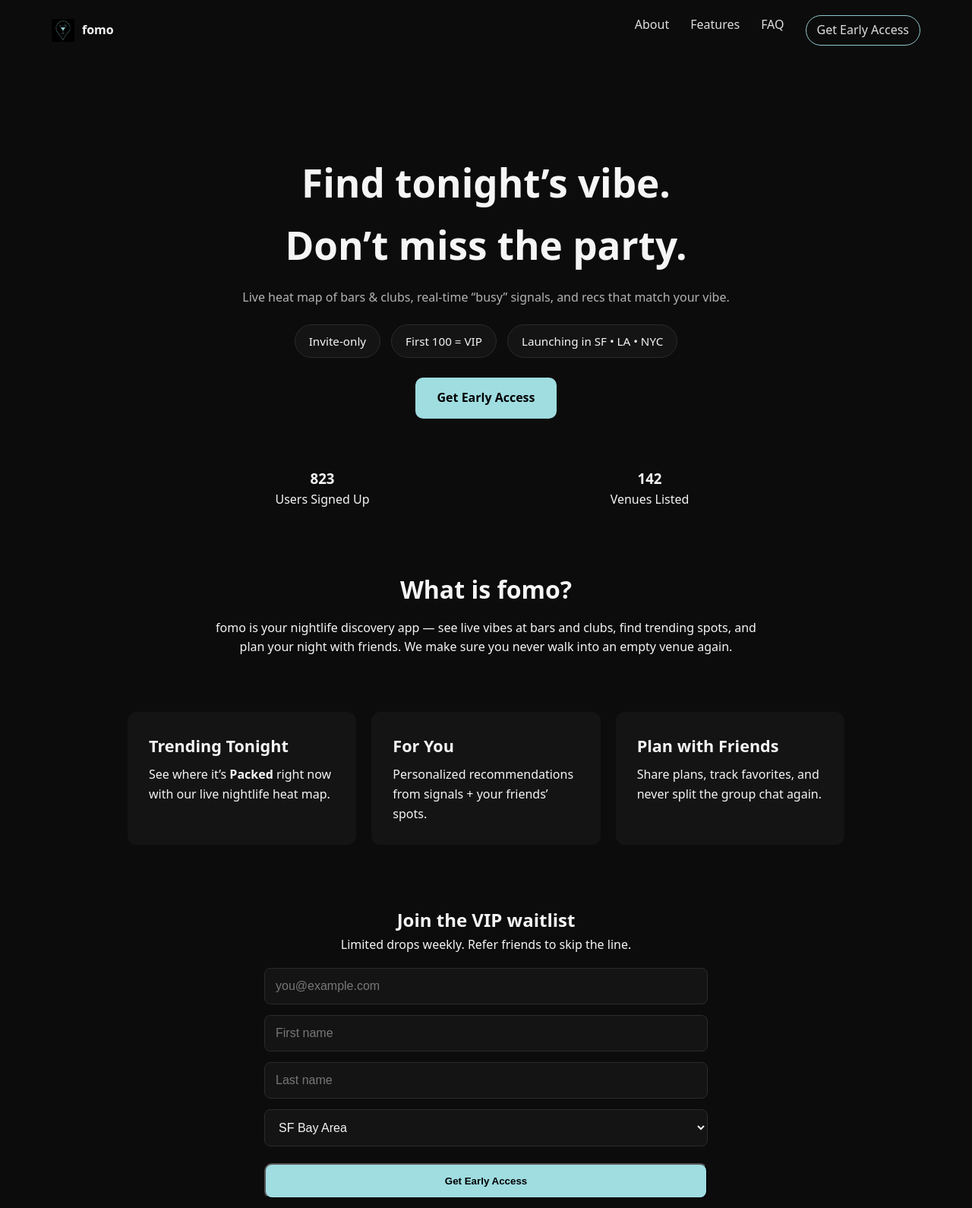
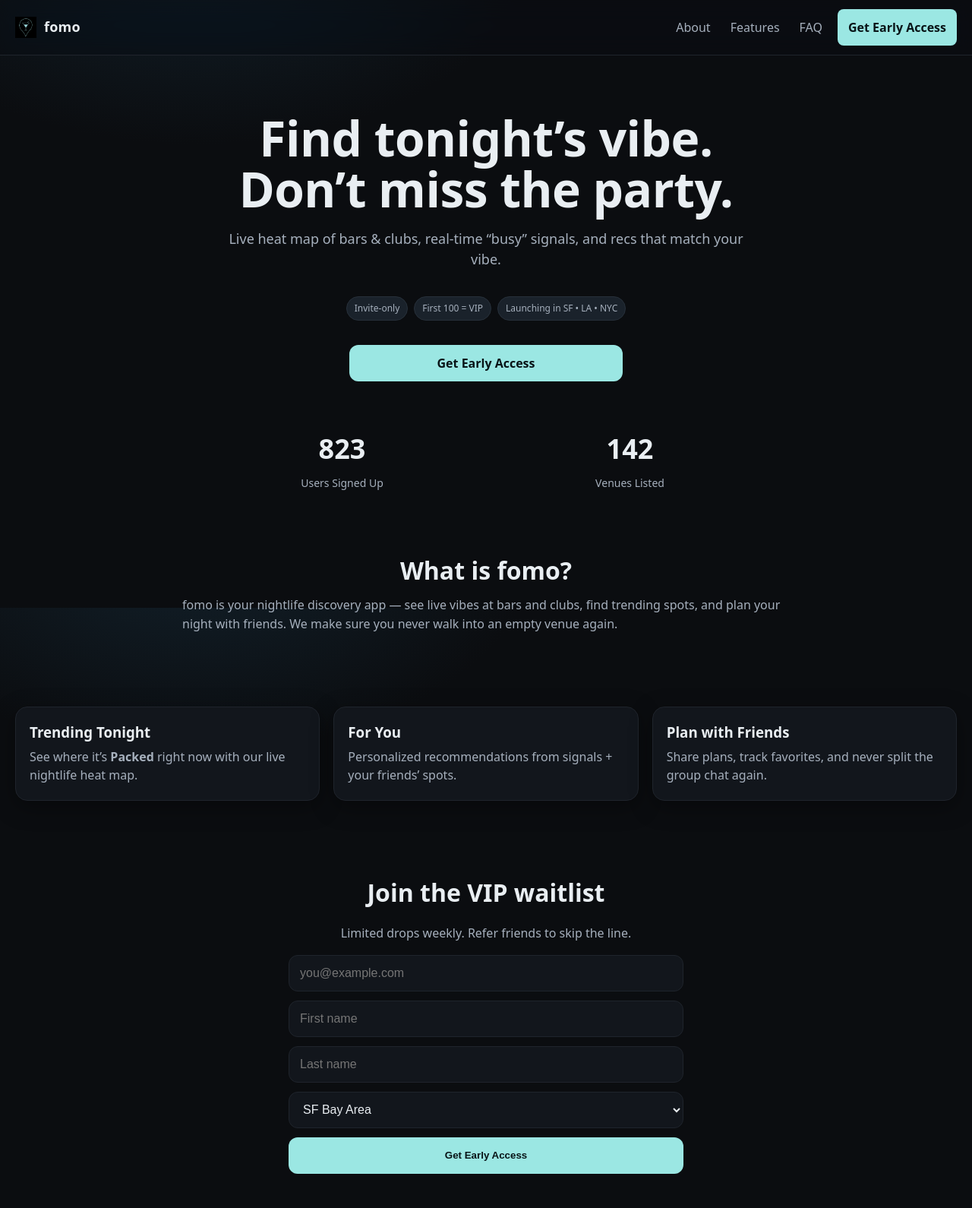
Before and after one commit to kstender11/Landing-Page, a website: page index.html in a window 1280 px wide. Shown: the top 1590 px of the page at 76% size. Drawn offline with Linux system fonts and the light colour scheme.

Commit message:
Add ios styling

```diff
--- a/styles.css
+++ b/styles.css
@@ -1,247 +1,356 @@
+/* =========================
+   Fomo / Clubview — styles.css (full)
+   Mobile-first, iOS-polished, no layout changes to your HTML
+   ========================= */
+
+/* ----- Theme tokens ----- */
 :root {
-    --bg: #0c0c0c;
-    --text: #f5f5f5;
-    --muted: #b3b3b3;
-    --accent: #9fdde1; /* turquoise */
+  --bg: #0b0d10;
+  --bg-2: #12161c;
+  --card: #12161c;
+  --border: #1f242c;
+  --text: #e9eef2;
+  --muted: #a6b0bd;
+  --link: #cfe6ff;
+  --accent: #9be7e3;         /* CTA teal */
+  --accent-2: #79d5cf;
+  --badge-bg: #1a222b;
+  --badge-br: #27303a;
+  --shadow: 0 8px 30px rgba(0,0,0,.35);
+  --radius: 16px;
 }
 
-  * { margin: 0; padding: 0; box-sizing: border-box; }
+/* Prevent iOS auto-zoom on inputs; consistent text sizing */
+html { -webkit-text-size-adjust: 100%; }
+
+*,
+*::before,
+*::after { box-sizing: border-box; }
+
+html, body { height: 100%; }
 
 body {
-    font-family: system-ui, -apple-system, Segoe UI, Inter, Roboto, Arial, sans-serif;
-    background: var(--bg);
+  margin: 0;
+  font-family: ui-sans-serif, system-ui, -apple-system, "Segoe UI",
+               Roboto, Helvetica, Arial, "Apple Color Emoji", "Segoe UI Emoji";
   color: var(--text);
-    line-height: 1.6;
+  background: radial-gradient(1000px 600px at 20% -10%, #12202a 0%, #0b0d10 45%) fixed,
+              var(--bg);
+  line-height: 1.55;
+  -webkit-font-smoothing: antialiased;
+  -moz-osx-font-smoothing: grayscale;
+
+  /* iOS safe-area for notch/home indicator */
+  padding-left: env(safe-area-inset-left);
+  padding-right: env(safe-area-inset-right);
+  padding-bottom: env(safe-area-inset-bottom);
 }
 
-  /* ===== Navbar ===== */
-  .navbar {
-    max-width: 1200px;
+/* Optional wrapper utility (not required by your HTML) */
+.container {
+  width: 100%;
+  max-width: 1120px;
   margin: 0 auto;
-    padding: 20px 28px;
-    display: flex;
-    justify-content: space-between;
-    align-items: center;
+  padding: 0 20px;
 }
 
-  .logo { display: flex; align-items: center; gap: 10px; font-weight: 700; }
-  .logo img { width: 30px; height: 30px; }
+/* Links */
+a { color: var(--link); text-decoration: none; }
+a:hover { text-decoration: underline; }
 
-  .navbar nav { display: flex; gap: 28px; }
-  .navbar nav a { text-decoration: none; color: var(--text); font-weight: 500; opacity: .9; }
-  .navbar nav a:hover { opacity: 1; }
+/* Utils */
+.hidden { display: none !important; }
+.center { text-align: center; }
 
-  .cta-nav {
-    padding: 6px 14px;
-    border: 1px solid var(--accent);
-    border-radius: 999px;
-    color: var(--accent);
+/* Buttons / CTAs */
+button, .cta-btn, .cta-nav {
+  display: inline-flex;
+  align-items: center;
+  justify-content: center;
+  gap: .5rem;
+  cursor: pointer;
+  border: 0;
+  border-radius: 12px;
+  padding: 12px 18px;
+  min-height: 48px;                   /* ≥44px tap target for iOS */
+  font-weight: 600;
+  color: #081417;
+  background: var(--accent);
+  transition: transform .06s ease, filter .15s ease, background .15s ease;
+}
+button:hover, .cta-btn:hover, .cta-nav:hover {
+  background: var(--accent-2);
+  text-decoration: none;
+}
+button:active, .cta-btn:active, .cta-nav:active {
+  transform: translateY(1px);
 }
 
-  /* ===== Hero (centered) ===== */
-  .hero {
-    max-width: 980px;             /* slightly narrower so it centers nicely */
-    margin: 120px auto 56px;      /* centered block */
-    padding: 0 28px;
-    text-align: center;           /* center text + children */
+/* ===== Header / Navbar ===== */
+.navbar {
+  position: sticky;
+  top: 0;
+  z-index: 30;
+  width: 100%;
+  backdrop-filter: saturate(180%) blur(16px);
+  -webkit-backdrop-filter: saturate(180%) blur(16px);
+  background: rgba(11,13,16,.5);
+  border-bottom: 1px solid var(--border);
+
+  /* Works with your current HTML (no .container wrapper required) */
+  display: flex;
+  align-items: center;
+  justify-content: space-between;
+  padding: 12px 20px;
 }
 
-  .hero h1 {
-    font-size: 3.2rem;
-    font-weight: 800;
-    margin-bottom: 16px;
+.logo {
+  display: flex;
+  align-items: center;
+  gap: 10px;
+  color: var(--text);
+  font-weight: 700;
+  letter-spacing: .2px;
+}
+.logo img { width: 28px; height: 28px; display: block; }
+.logo span { font-size: 18px; }
+
+.navbar nav {
+  display: flex;
+  gap: 14px;
+  align-items: center;
+  flex-wrap: wrap;
+}
+.navbar nav a {
+  color: var(--muted);
+  padding: 6px 6px;
+  border-radius: 8px;
+}
+.navbar nav a:hover { color: var(--text); }
+.navbar .cta-nav {
+  color: #081417;
+  background: var(--accent);
+  padding: 10px 14px;
 }
 
-  .hero p { color: var(--muted); margin-bottom: 22px; }
+/* ===== Hero ===== */
+.hero {
+  text-align: center;
+  padding: 72px 20px 48px;
+  min-height: 60svh; /* more stable than 60vh on iOS */
+  display: grid;
+  place-items: center;
+}
+.hero h1 {
+  margin: 0 0 12px;
+  font-size: clamp(30px, 7.2vw, 64px);
+  line-height: 1.06;
+  letter-spacing: -0.5px;
+}
+.hero p {
+  margin: 0 auto 16px;
+  max-width: 680px;
+  color: var(--muted);
+  font-size: clamp(14px, 3.6vw, 18px);
+}
 
+/* Badges */
 .badges {
   display: flex;
   flex-wrap: wrap;
-    gap: 14px;
-    justify-content: center;      /* center chips */
-    margin-bottom: 26px;
+  gap: 8px;
+  justify-content: center;
+  margin: 12px 0 18px;
+}
+.badges span {
+  display: inline-flex;
+  align-items: center;
+  gap: 6px;
+  padding: 6px 10px;
+  border-radius: 999px;
+  background: var(--badge-bg);
+  border: 1px solid var(--badge-br);
+  color: var(--muted);
+  font-size: 12px;
 }
 
-  .badges span {
-    padding: 9px 18px;
-    border: 1px solid #2b2b2b;
-    border-radius: 999px;
-    background: #141414;
-    font-size: .95rem;
+.hero .cta-btn {
+  margin-top: 8px;
+  width: 100%;
+  max-width: 360px;
 }
-
-  .cta-btn {
-    display: inline-block;
-    padding: 14px 28px;
-    background: var(--accent);
-    color: #000;
-    border-radius: 10px;
-    font-weight: 700;
-    text-decoration: none;
-    transition: transform .04s ease, opacity .2s ease;
-  }
-  .cta-btn:hover { opacity: .9; transform: translateY(-1px); }
 
 /* ===== Stats ===== */
 .stats {
-    max-width: 900px;
-    margin: 64px auto 80px;
-    padding: 0 28px;
   display: grid;
-    grid-template-columns: repeat(2, 1fr);
+  grid-template-columns: 1fr 1fr;
   gap: 18px;
+  padding: 10px 20px 32px;
+  max-width: 780px;
+  margin: 0 auto;
   text-align: center;
 }
-  .stat h3 { font-size: 2.6rem; font-weight: 800; color: var(--accent); }
-  .stat p  { margin-top: 6px; font-size: 1.05rem; color: var(--muted); }
+.stats h3 {
+  margin: 0;
+  font-size: clamp(24px, 6vw, 36px);
+}
+.stats p {
+  margin: 6px 0 0;
+  color: var(--muted);
+  font-size: 14px;
+}
 
-  /* ===== About ===== */
-  .about {
-    max-width: 800px;
-    margin: 0 auto 72px;
-    padding: 0 28px;
-    text-align: center;
-  }
-  .about h2 { font-size: 2rem; font-weight: 700; margin-bottom: 12px; }
+/* ===== Sections ===== */
+section { margin: 0 auto; }
+.about, .features, .waitlist, .faq { padding: 48px 0; }
+.about p { color: var(--muted); max-width: 800px; margin: 8px auto 0; }
 
 /* ===== Features ===== */
 .features {
-    max-width: 1000px;
-    margin: 0 auto 80px;
-    padding: 0 28px;
   display: grid;
-    grid-template-columns: repeat(auto-fit, minmax(280px, 1fr));
-    gap: 20px;
+  gap: 18px;
+  padding-left: 20px;
+  padding-right: 20px;
 }
-  .feature { background: #141414; padding: 28px; border-radius: 12px; }
-  .feature h3 { font-size: 1.35rem; margin-bottom: 8px; }
+@media (min-width: 820px) {
+  .features { grid-template-columns: repeat(3, minmax(0,1fr)); }
+}
+.feature {
+  background: var(--card);
+  border: 1px solid var(--border);
+  border-radius: var(--radius);
+  padding: 18px 18px 20px;
+  box-shadow: var(--shadow);
+}
+.feature h3 { margin: 0 0 6px; }
+.feature p { margin: 0; color: var(--muted); }
 
 /* ===== Waitlist ===== */
-  .waitlist {
-    max-width: 640px;
-    margin: 0 auto 80px;
-    padding: 0 28px;
-    text-align: center;
-  }
-  .waitlist form {
-    display: flex;
-    flex-direction: column;
-    gap: 14px;
-    margin-top: 18px;
+.waitlist { text-align: center; }
+.waitlist p { color: var(--muted); }
+
+.waitlist form#waitlist-form {
+  margin: 16px auto 0;
+  display: grid;
+  grid-template-columns: 1fr;
+  gap: 12px;
+  max-width: 560px;
+  padding: 0 20px;
 }
 .waitlist input,
 .waitlist select {
-  padding: 14px;
-  border-radius: 8px;
-  border: 1px solid #2b2b2b;
-  background: #141414;
+  width: 100%;
+  height: 48px;                 /* iOS-friendly height */
+  border-radius: 12px;
+  border: 1px solid var(--border);
+  background: var(--bg-2);
   color: var(--text);
-  font-size: 1rem;
+  padding: 12px 14px;
+  font-size: 16px;              /* ≥16px prevents Safari zoom */
+  outline: none;
 }
+.waitlist input:focus,
+.waitlist select:focus {
+  border-color: var(--accent-2);
+  box-shadow: 0 0 0 3px rgba(123,213,207,.25);
+}
+.waitlist .cta-btn { width: 100%; }
 
-.waitlist input::placeholder {
-  color: #777;
+/* Success state */
+#success {
+  max-width: 640px;
+  margin: 18px auto 0;
+  padding: 16px 20px 18px;
+  border: 1px solid var(--border);
+  border-radius: var(--radius);
+  background: var(--card);
+  box-shadow: var(--shadow);
 }
+#queue-copy { margin: 0 0 12px; }
 
-.waitlist button {
-  margin-top: 8px;
-}
-
-/* Success share row */
 .share-row {
-  margin-top: 14px;
   display: flex;
-  gap: 10px;
-  justify-content: center;
+  align-items: stretch;
+  gap: 8px;
 }
 .share-row input {
   flex: 1;
-  padding: 12px;
-  border-radius: 8px;
-  border: 1px solid #2b2b2b;
-  background: #141414;
+  min-width: 0;                 /* avoid overflow on iOS */
+  height: 46px;
+  border-radius: 12px;
+  border: 1px solid var(--border);
+  background: var(--bg-2);
   color: var(--text);
+  padding: 10px 12px;
+  font-size: 16px;
 }
-.share-row button {
-  padding: 12px 18px;
-  background: var(--accent);
-  color: #000;
-  font-weight: 600;
-  border: none;
-  border-radius: 8px;
-  cursor: pointer;
-}
-.share-row button:hover {
-  opacity: .9;
-}
+#copy-btn { white-space: nowrap; }
 
 /* ===== FAQ ===== */
 .faq {
-  max-width: 700px;
-  margin: 0 auto 100px;
-  padding: 0 28px;
-}
-.faq h2 {
-  font-size: 2rem;
-  font-weight: 700;
-  margin-bottom: 18px;
+  max-width: 820px;
+  margin: 0 auto;
+  padding-left: 20px;
+  padding-right: 20px;
 }
 .faq details {
-  background: #141414;
-  border-radius: 10px;
-  margin-bottom: 14px;
-  padding: 14px 18px;
+  background: var(--card);
+  border: 1px solid var(--border);
+  border-radius: 12px;
+  padding: 12px 14px;
+  margin: 10px 0;
 }
 .faq summary {
   cursor: pointer;
   font-weight: 600;
   list-style: none;
 }
-.faq p {
-  margin-top: 10px;
-  color: var(--muted);
-}
+.faq summary::-webkit-details-marker { display: none; }
+.faq p { color: var(--muted); margin: 8px 0 0; }
 
 /* ===== Footer ===== */
 .footer {
-  border-top: 1px solid #2b2b2b;
-  padding: 24px 28px;
+  border-top: 1px solid var(--border);
+  color: var(--muted);
+  text-align: center;
+  padding: 28px 16px;
+}
+.footer .footer-links {
   display: flex;
-  justify-content: space-between;
-  align-items: center;
-  max-width: 1200px;
-  margin: 0 auto;
-}
-.footer p {
-  font-size: 0.9rem;
-  color: var(--muted);
-}
-.footer-links {
-  display: flex;
-  gap: 20px;
-}
-.footer-links a {
-  color: var(--text);
-  text-decoration: none;
-  font-size: 0.9rem;
-  opacity: .8;
-}
-.footer-links a:hover {
-  opacity: 1;
+  gap: 14px;
+  justify-content: center;
+  flex-wrap: wrap;
+  margin-top: 8px;
 }
 
-/* ===== Utility ===== */
-.hidden {
-  display: none;
+/* ===== Headings defaults ===== */
+h2 {
+  text-align: center;
+  margin: 0 0 8px;
+  font-size: clamp(22px, 4.8vw, 32px);
 }
 
-/* Responsive tweaks */
-@media (max-width: 768px) {
-  .hero h1 {
-    font-size: 2.3rem;
+/* ===== Small screens polish ===== */
+@media (max-width: 740px) {
+  .navbar { padding: 10px 16px; }
+  .navbar nav { gap: 12px; }
+
+  .hero { padding: 56px 16px 36px; }
+  .badges { margin: 10px 0 16px; }
+
+  .stats { padding: 0 16px 28px; gap: 14px; }
+
+  .features { padding-left: 16px; padding-right: 16px; }
+  .about, .waitlist, .faq { padding: 40px 0; }
 }
-  .stats {
-    grid-template-columns: 1fr;
-    gap: 28px;
+
+/* Tiny devices */
+@media (max-width: 380px) {
+  .hero h1 { font-size: clamp(26px, 7vw, 44px); }
+  .navbar nav { gap: 10px; }
 }
+
+/* ===== Reduced motion ===== */
+@media (prefers-reduced-motion: reduce) {
+  * { animation: none !important; transition: none !important; }
 }
```
Lines whose indentation alone changed are shown as unchanged.
